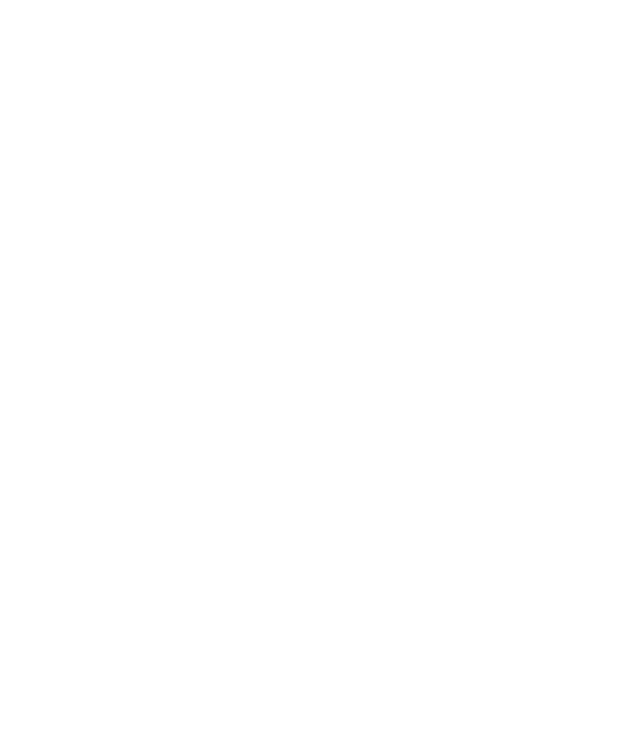
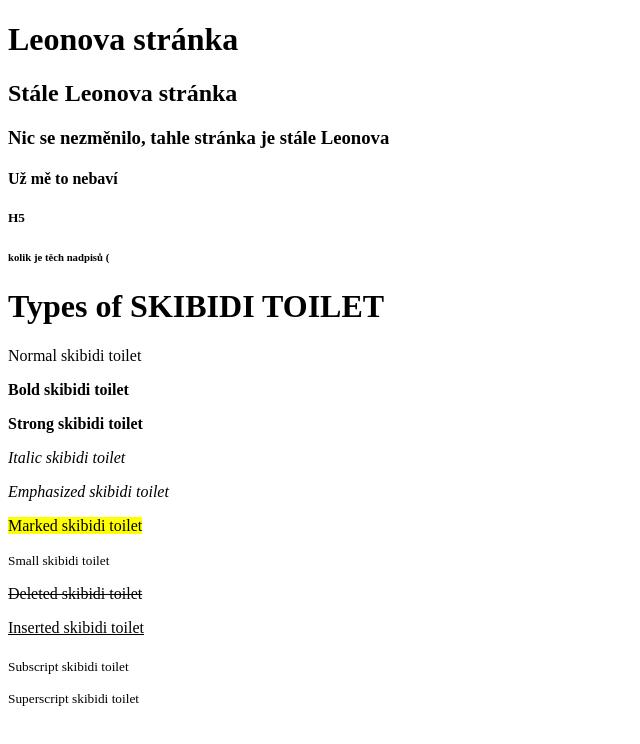
Before and after one commit to gyarab/2024_WA_INF1_kubota_static, a plain HTML site: page index.html in a window 1280 px wide. Shown: the whole page, without its empty margins (0-640 px from the left). Drawn offline with Linux system fonts and the light colour scheme.

Commit message:
skibidi toilet sekce

```diff
--- a/index.html
+++ b/index.html
@@ -6,6 +6,24 @@
     <title>Document</title>
 </head>
 <body>
+    <h1>Leonova stránka</h1>
+    <h2>Stále Leonova stránka</h2>
+    <h3>Nic se nezměnilo, tahle stránka je stále Leonova</h3>
+    <h4>Už mě to nebaví</h4>
+    <h5>H5</h5>
+    <h6>kolik je těch nadpisů &lpar;</h6>
 
+    <h1>Types of SKIBIDI TOILET</h1>
+    <p>Normal skibidi toilet</p>
+    <p><b>Bold skibidi toilet</b></p>
+    <p><strong>Strong skibidi toilet</strong></p>
+    <p><i>Italic skibidi toilet</i></p>
+    <p><em>Emphasized skibidi toilet</em></p>
+    <p><mark>Marked skibidi toilet</mark></p>
+    <p><small>Small skibidi toilet</small></p>
+    <p><del>Deleted skibidi toilet</del></p>
+    <p><ins>Inserted skibidi toilet</ins></p>
+    <p><sub>Subscript skibidi toilet</sub></p>
+    <p><sup>Superscript skibidi toilet</sup></p>
 </body>
 </html>
```
